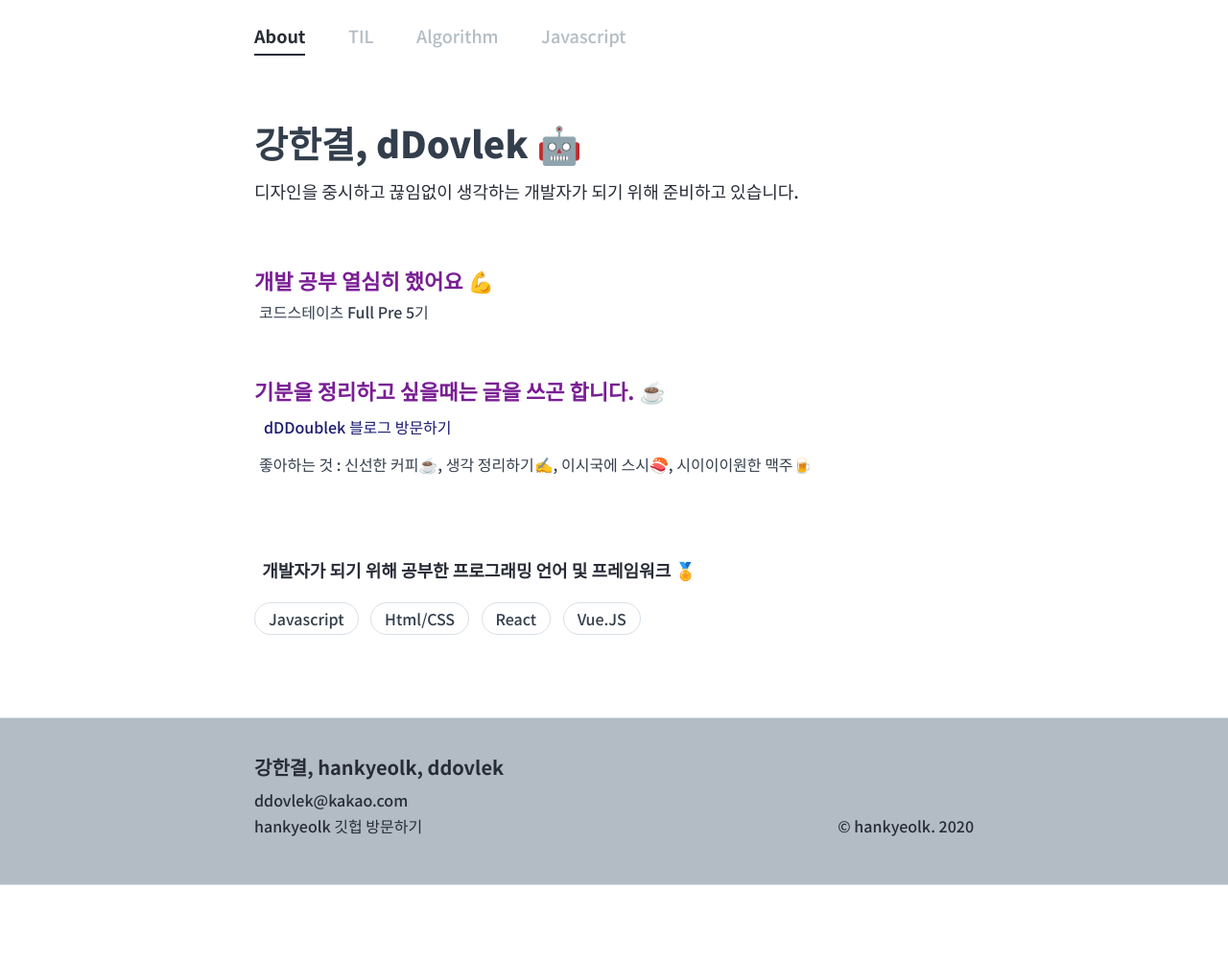
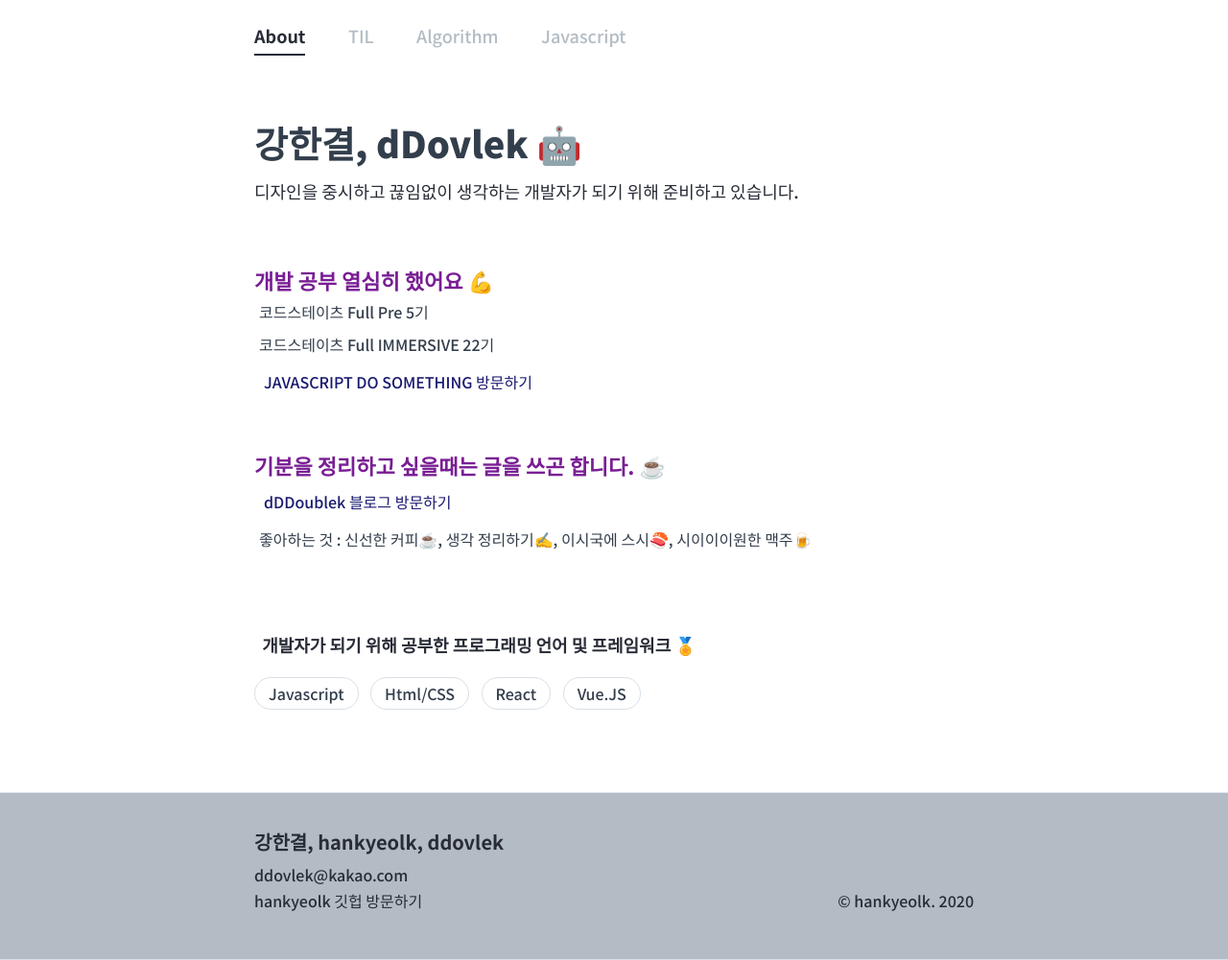
Before and after one commit to hankyeolk/hankyeolk.github.io, a Jekyll site: the page built from index.html, in a window 1280 px wide. Shown: the whole page at 96% size. Built offline with Jekyll 4.4.1, drawn with Linux system fonts in a browser that asks for light colours; some web fonts are replaced; the list of posts is cut into pages by our own code; before the commit the page ends 923 px from its top, so only the background shows below that.

Commit message:
blog main index.html changed

```diff
--- a/index.html
+++ b/index.html
@@ -16,9 +16,21 @@
     </h1>
     <h2 class="intro">개발 공부 열심히 했어요 💪</h2>
     <p class="intro-p">코드스테이츠 Full Pre 5기</p>
-    <h2 class="intro">기분을 정리하고 싶을때는 글을 쓰곤 합니다. ☕️ </h2>
-    <a class="intro-a" href='https://dddoublek.github.io' target="_blank">dDDoublek 블로그 방문하기</a>
-    <p class="intro-p">좋아하는 것 : 신선한 커피☕️, 생각 정리하기✍️, 이시국에 스시🍣, 시이이이원한 맥주🍺</p>
+    <p class="intro-p">코드스테이츠 Full IMMERSIVE 22기</p>
+    <a
+      class="intro-a"
+      href="https://www.notion.so/ddovblek/Javascript-Do-Something-d8d913babe0647e3ba507b05dbf66186"
+      target="_blank"
+      >JAVASCRIPT DO SOMETHING 방문하기</a
+    >
+    <h2 class="intro">기분을 정리하고 싶을때는 글을 쓰곤 합니다. ☕️</h2>
+    <a class="intro-a" href="https://dddoublek.github.io" target="_blank"
+      >dDDoublek 블로그 방문하기</a
+    >
+    <p class="intro-p">
+      좋아하는 것 : 신선한 커피☕️, 생각 정리하기✍️, 이시국에 스시🍣,
+      시이이이원한 맥주🍺
+    </p>
   </section>
 </div>
 {% include resume.html %}
```
